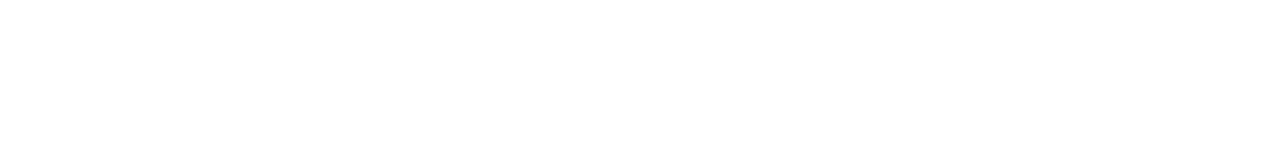
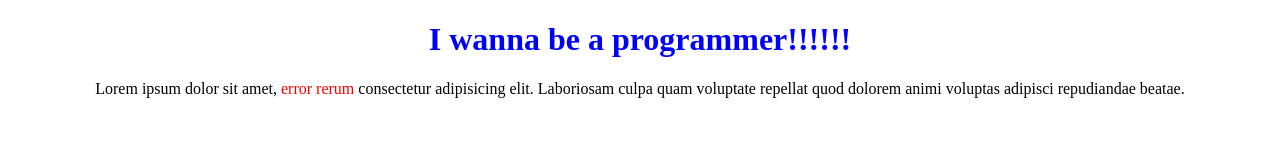
Before and after one commit to gorski-piotr/17-css-text, a plain HTML site: page index.html in a window 1280 px wide. Drawn offline with Linux system fonts and the light colour scheme.

Commit message:
text with colors added

```diff
--- a/css/style.css
+++ b/css/style.css
@@ -0,0 +1,11 @@
+h1 {
+    color: #0000ff;
+}
+
+span {
+    color: #ff0000
+}
+
+h1, p {
+    text-align: center;
+}
--- a/index.html
+++ b/index.html
@@ -7,6 +7,7 @@
     <link rel="stylesheet" href="css/style.css">
 </head>
 <body>
-
+    <h1>I wanna be a programmer!!!!!!</h1>
+    <p>Lorem ipsum dolor sit amet, <span>error rerum</span> consectetur adipisicing elit. Laboriosam culpa quam voluptate repellat quod dolorem animi voluptas adipisci repudiandae beatae.</p>
 </body>
 </html>
```
